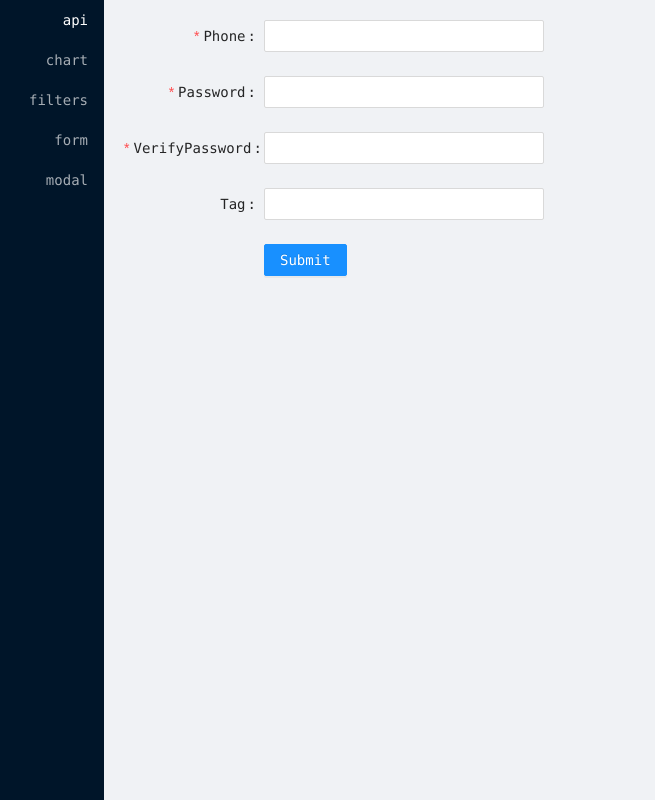
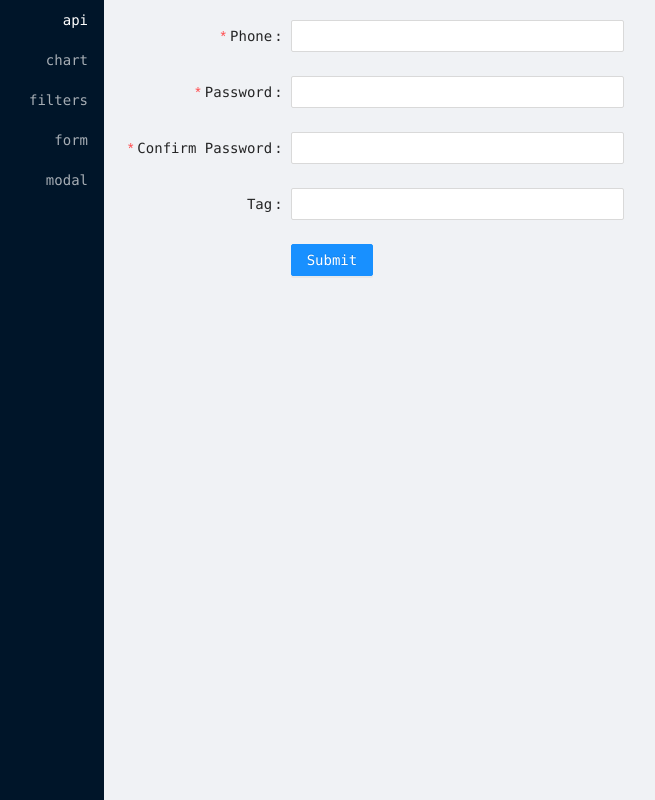
Before and after one commit to 660e/template-react-antd, a React (Create React App) app: page /form in a window 1280 px wide. Shown: the whole page, without its empty margins (96-751 px from the left). Built offline with nearby package versions, Linux system fonts and the light colour scheme.

Commit message:
init form

```diff
--- a/package.json
+++ b/package.json
@@ -1,6 +1,6 @@
 {
   "name": "template-react-antd",
-  "version": "0.1.0",
+  "version": "0.1.1",
   "private": true,
   "scripts": {
     "start": "react-scripts start",
--- a/src/views/demo/form.jsx
+++ b/src/views/demo/form.jsx
@@ -2,41 +2,42 @@ import { Component } from 'react';
 import { Button, Form, Input } from 'antd';
 
 const rules = {
-  phone: [{ required: true, message: 'required' }],
+  phone: [
+    { required: true, message: 'required' },
+    { pattern: /^1[3|4|5|7|8][0-9]{9}$/, message: 'not valid' }
+  ],
   password: [{ required: true, message: 'required' }],
-  verifyPassword: [{ required: true, message: 'required' }]
+  confirmPassword: [
+    { required: true, message: 'required' },
+    ({ getFieldValue }) => ({
+      validator(rule, value) {
+        if (!value || getFieldValue('password') === value) {
+          return Promise.resolve();
+        }
+        return Promise.reject(new Error('not match'));
+      }
+    })
+  ]
 };
 
 class FormComponent extends Component {
-  constructor() {
-    super();
-    this.state = {
-      forms: {
-        phone: '',
-        password: '',
-        verifyPassword: '',
-        tag: ''
-      }
-    };
-  }
-
-  onFinish = () => {
-    console.log('onFinish');
+  onFinish = values => {
+    console.log(values);
   };
 
   render() {
     return (
-      <Form style={{ width: 420 }} labelCol={{ span: 8 }} wrapperCol={{ span: 16 }} onFinish={this.onFinish}>
-        <Form.Item label="Phone" name="phone" rules={rules.phone}>
+      <Form style={{ width: 500 }} labelCol={{ span: 8 }} wrapperCol={{ span: 16 }} onFinish={this.onFinish}>
+        <Form.Item label="Phone" name="phone" rules={rules.phone} hasFeedback>
           <Input />
         </Form.Item>
-        <Form.Item label="Password" name="password" rules={rules.password}>
+        <Form.Item label="Password" name="password" rules={rules.password} hasFeedback>
           <Input />
         </Form.Item>
-        <Form.Item label="VerifyPassword" name="verifyPassword" rules={rules.verifyPassword}>
+        <Form.Item label="Confirm Password" name="confirmPassword" rules={rules.confirmPassword} dependencies={['password']} hasFeedback>
           <Input />
         </Form.Item>
-        <Form.Item label="Tag">
+        <Form.Item label="Tag" name="tag">
           <Input />
         </Form.Item>
         <Form.Item wrapperCol={{ offset: 8, span: 16 }}>
```
